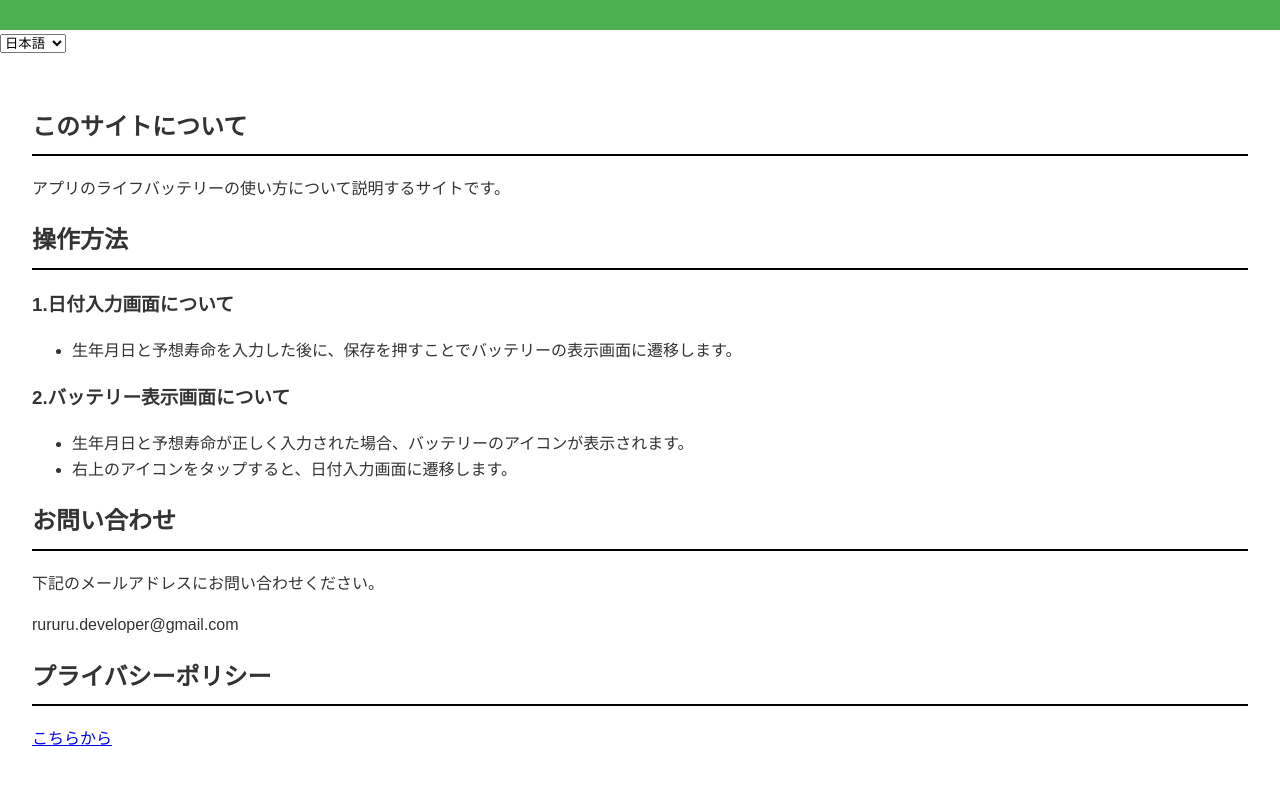
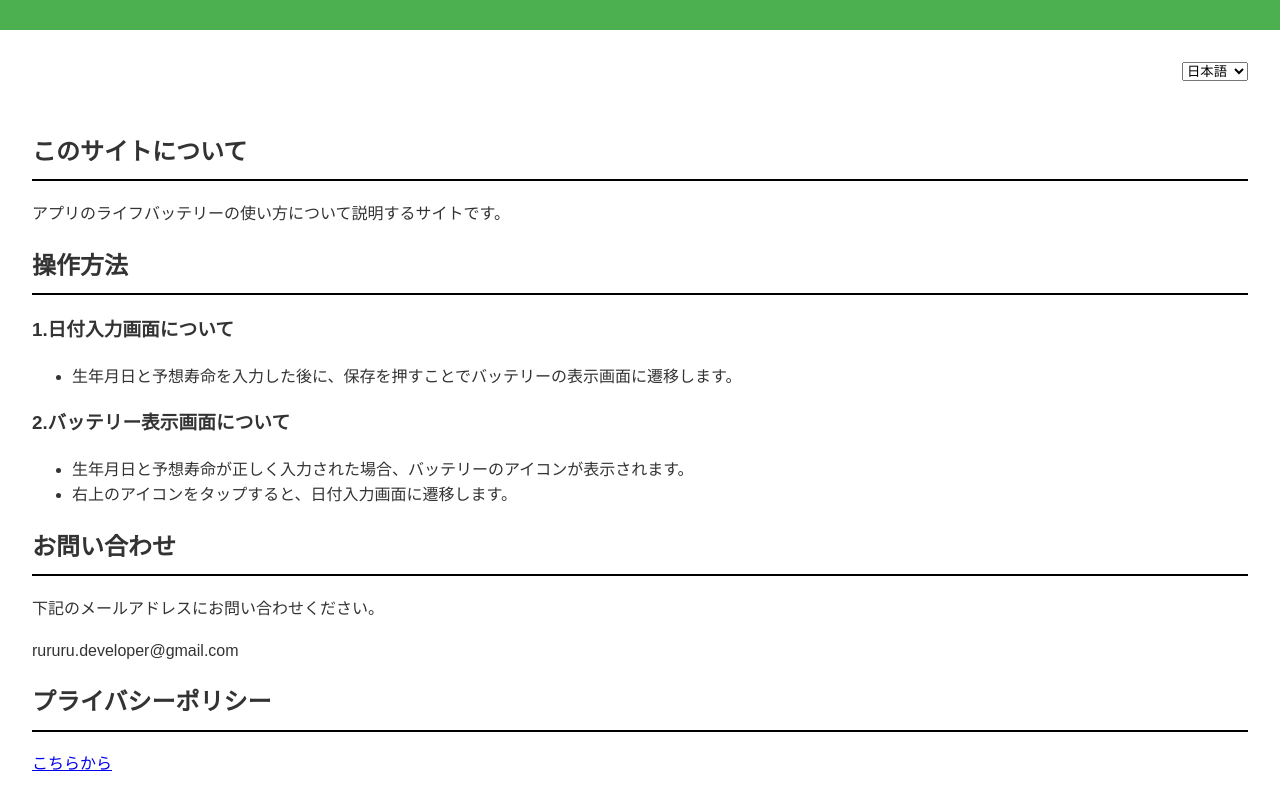
Before and after one commit to Ru2Lu/life-battery-support-site, a plain HTML site: page index.html in a window 1280 px wide. Shown: the part 96-895 px from the top of the page. Drawn offline with Linux system fonts and the light colour scheme.

Commit message:
Update styles.css

```diff
--- a/styles.css
+++ b/styles.css
@@ -18,6 +18,18 @@ header h1 {
   text-align: center;
 }
 
+/* ヘッダーのコンテンツ */
+.language-content {
+  display: flex;
+  justify-content: right;
+}
+
+/* 言語選択メニューのスタイル */
+#language-select {
+  margin-top: 2rem;
+  margin-right: 2rem;
+}
+
 /* コンテンツ */
 main {
   padding: 2rem;
```
